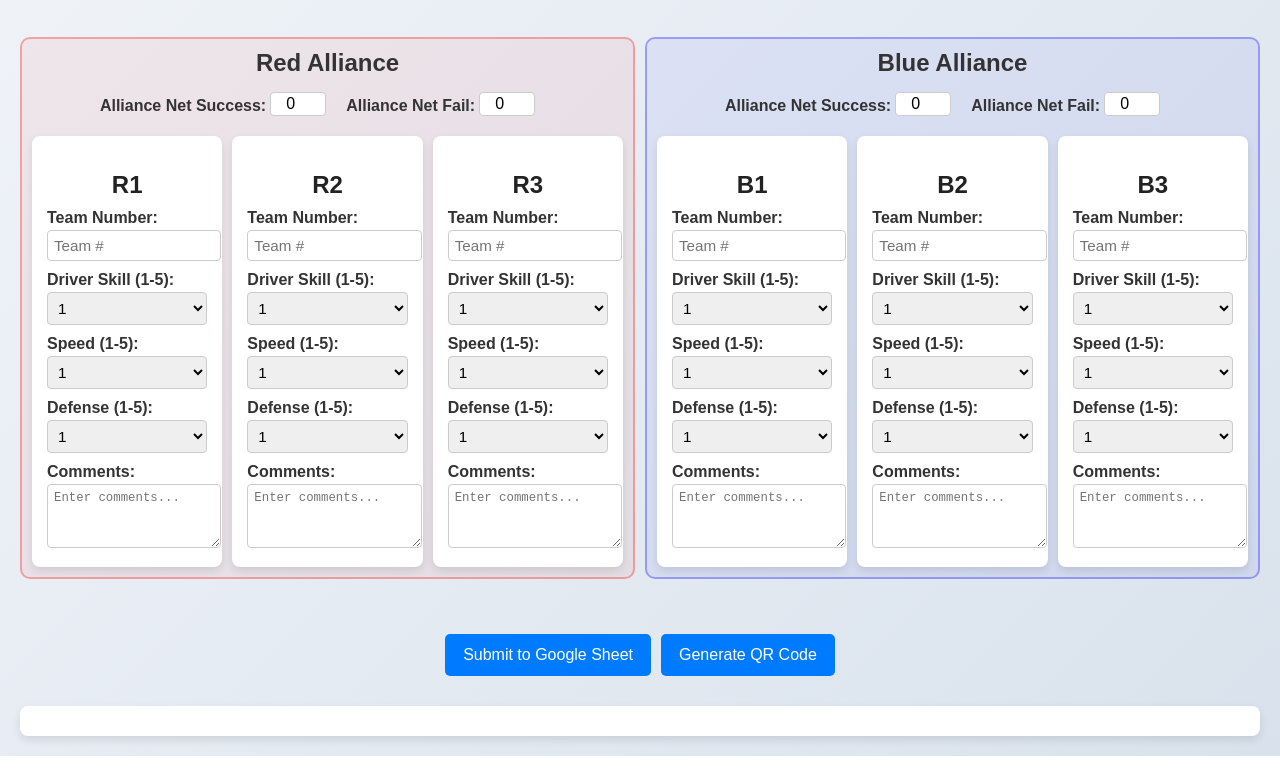
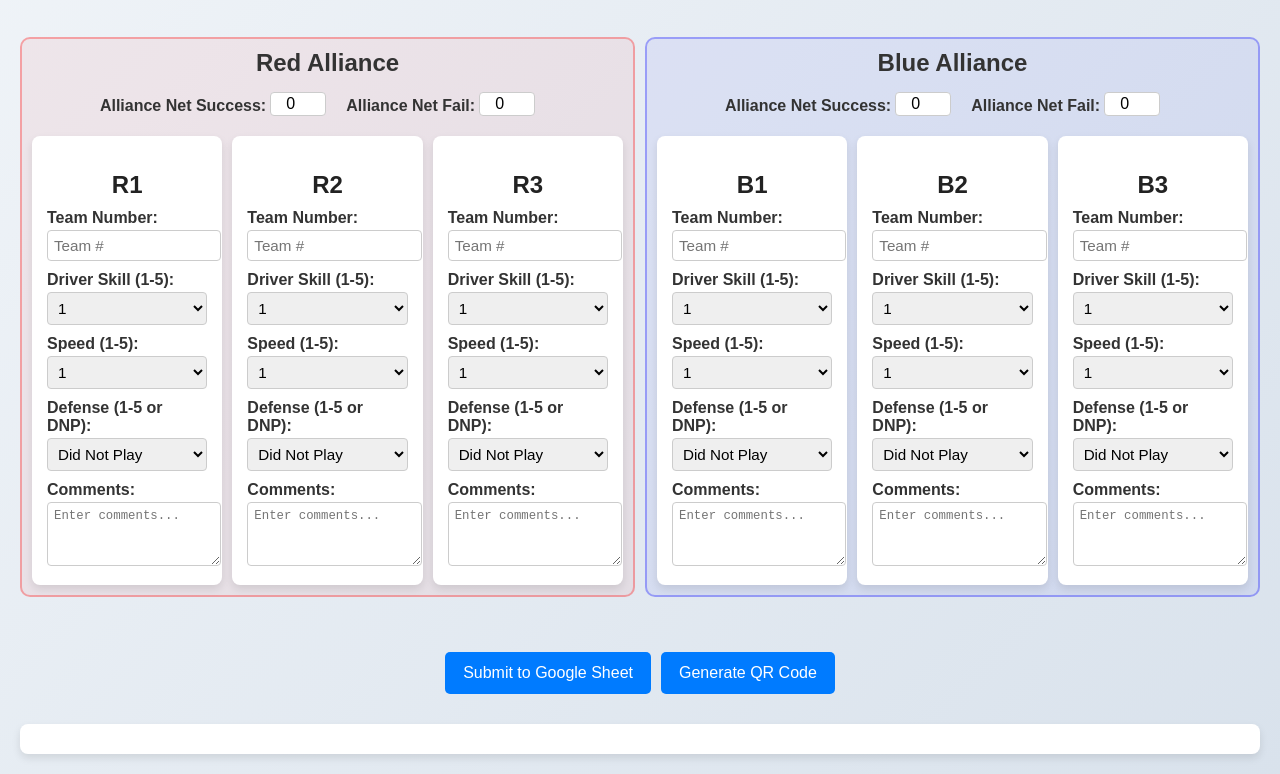
Before and after one commit to boyu0802/SUPER-SCOUT, a plain HTML site: page index.html in a window 1280 px wide. Shown: the part 133-907 px from the top of the page. Drawn offline with Linux system fonts and the light colour scheme.

Commit message:
Update index.html

```diff
--- a/index.html
+++ b/index.html
@@ -69,6 +69,17 @@
     return Array.from({length: 5}, (_, i) => `<option value="${i+1}">${i+1}</option>`).join('');
   }
 
+  function defenseOptions() {
+    return `
+      <option value="DNP" selected>Did Not Play</option>
+      <option value="1">1</option>
+      <option value="2">2</option>
+      <option value="3">3</option>
+      <option value="4">4</option>
+      <option value="5">5</option>
+    `;
+  }
+
   function createRobotCard(robotId) {
     const c = document.createElement('div');
     c.className = 'robot-card';
@@ -77,7 +88,7 @@
       <label>Team Number:</label><input type="number" id="${robotId}_team" min="0" placeholder="Team #">
       <label>Driver Skill (1-5):</label><select id="${robotId}_driver">${ratingOptions()}</select>
       <label>Speed (1-5):</label><select id="${robotId}_speed">${ratingOptions()}</select>
-      <label>Defense (1-5):</label><select id="${robotId}_defense">${ratingOptions()}</select>
+      <label>Defense (1-5 or DNP):</label><select id="${robotId}_defense">${defenseOptions()}</select>
       <label>Comments:</label><textarea id="${robotId}_comments" placeholder="Enter comments..."></textarea>`;
     return c;
   }
@@ -102,7 +113,7 @@
           document.getElementById(`${a.prefix}${i}_team`).value,
           document.getElementById(`${a.prefix}${i}_driver`).value,
           document.getElementById(`${a.prefix}${i}_speed`).value,
-          document.getElementById(`${a.prefix}${i}_defense`).value,
+          document.getElementById(`${a.prefix}${i}_defense`).value, // <-- will be "DNP" by default
           document.getElementById(`${a.prefix}${i}_comments`).value.replace(/\t/g, " ")
         ];
         lines.push(row.join("\t"));
```
